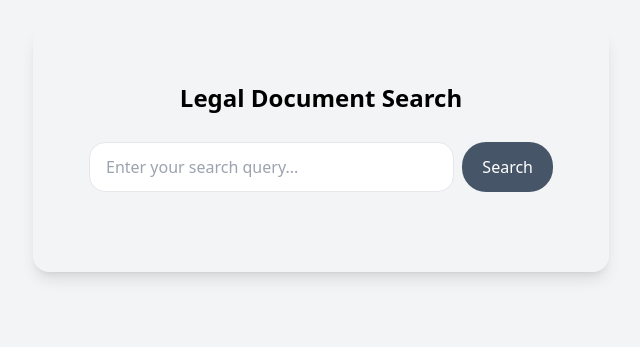
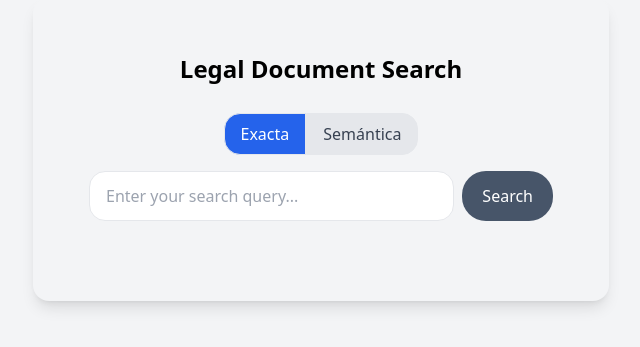
Before and after one commit to LeonHecht/search, a React (Vite) app in the folder frontend/: page / in a window 1280 px wide. Shown: the part 251-598 px from the top of the page, without its empty margins (319-959 px from the left). Built offline with nearby package versions, Linux system fonts and the light colour scheme.

Commit message:
add search with BGE-m3

```diff
--- a/frontend/src/App.jsx
+++ b/frontend/src/App.jsx
@@ -2,6 +2,7 @@ import React, { useState } from 'react';
 
 export default function App() {
   const [query, setQuery] = useState('');
+  const [useTransformer, setUseTransformer] = useState(false);
   const [results, setResults] = useState([]);
   const [loading, setLoading] = useState(false);
 
@@ -12,12 +13,22 @@ export default function App() {
       const resp = await fetch('/search', {
         method: 'POST',
         headers: { 'Content-Type': 'application/json' },
-        body: JSON.stringify({ query, top_k: 30 }),
+        body: JSON.stringify({ query, top_k: 30, use_transformer: useTransformer }),
       });
+
+      if (!resp.ok) {
+        const err = await resp.json();
+        console.error('FastAPI validation error:', err);
+        alert(`Search failed: ${err.detail?.[0]?.msg || resp.statusText}`);
+        return;
+      }
+
       const data = await resp.json();
+      console.log('Search response:', data);
       setResults(data);
     } catch (err) {
       console.error(err);
+      alert('Unexpected error');
     } finally {
       setLoading(false);
     }
@@ -25,13 +36,16 @@ export default function App() {
 
   // Helper to highlight query terms in snippet
   const renderSnippet = (snippet) => {
-    const terms = Array.from(new Set(
-      query.toLowerCase()
+    const terms = Array.from(
+      new Set(
+      query
+        .toLowerCase()
         .normalize('NFD')
         .replace(/[\u0300-\u036f]/g, '')
         .split(/[^A-Za-z]+/)
         .filter(Boolean)
-    ));
+    )
+  );
     const words = snippet.split(' ');
     return words.map((word, idx) => {
       // strip accents
@@ -52,6 +66,21 @@ export default function App() {
     <div className="min-h-screen flex items-center justify-center p-4 bg-gray-100">
       <div className="w-full max-w-xl bg-gray-100 p-14 rounded-2xl shadow-lg">
         <h1 className="text-2xl font-bold mb-4 text-center mb-7">Legal Document Search</h1>
+        {/* Toggle between BM25 (Exacta) and Transformer (Semantica) */}
+        <div className="flex justify-center mb-4">
+          <button
+            onClick={() => setUseTransformer(false)}
+            className={`px-4 py-2 rounded-l-2xl border ${!useTransformer ? 'bg-blue-600 text-white' : 'bg-gray-200 text-gray-700'}`}
+          >
+            Exacta
+          </button>
+          <button
+            onClick={() => setUseTransformer(true)}
+            className={`px-4 py-2 rounded-r-2xl border ${useTransformer ? 'bg-blue-600 text-white' : 'bg-gray-200 text-gray-700'}`}
+          >
+            Semántica
+          </button>
+        </div>
         <div className="flex gap-2">
           <div className={`input-wrapper flex-grow relative ${query ? 'caret-hidden' : ''}`}>
             <input
```
